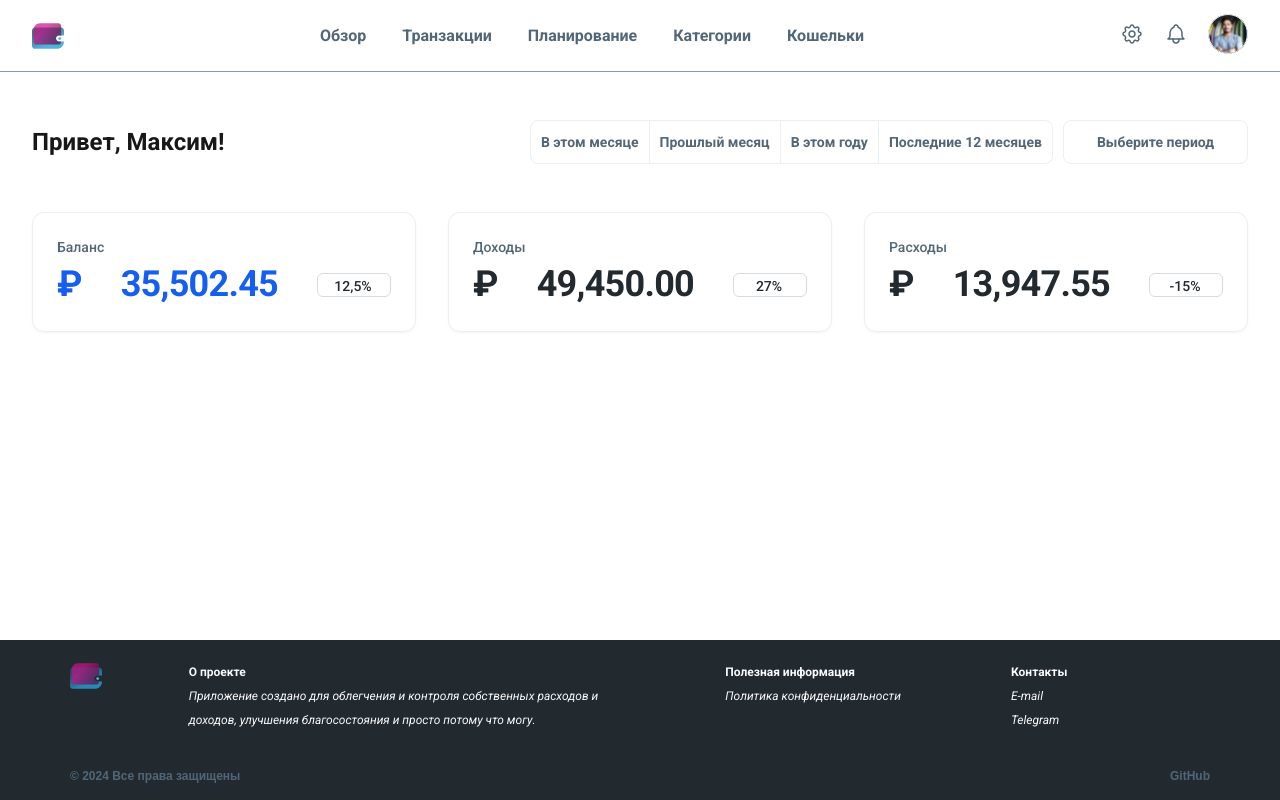
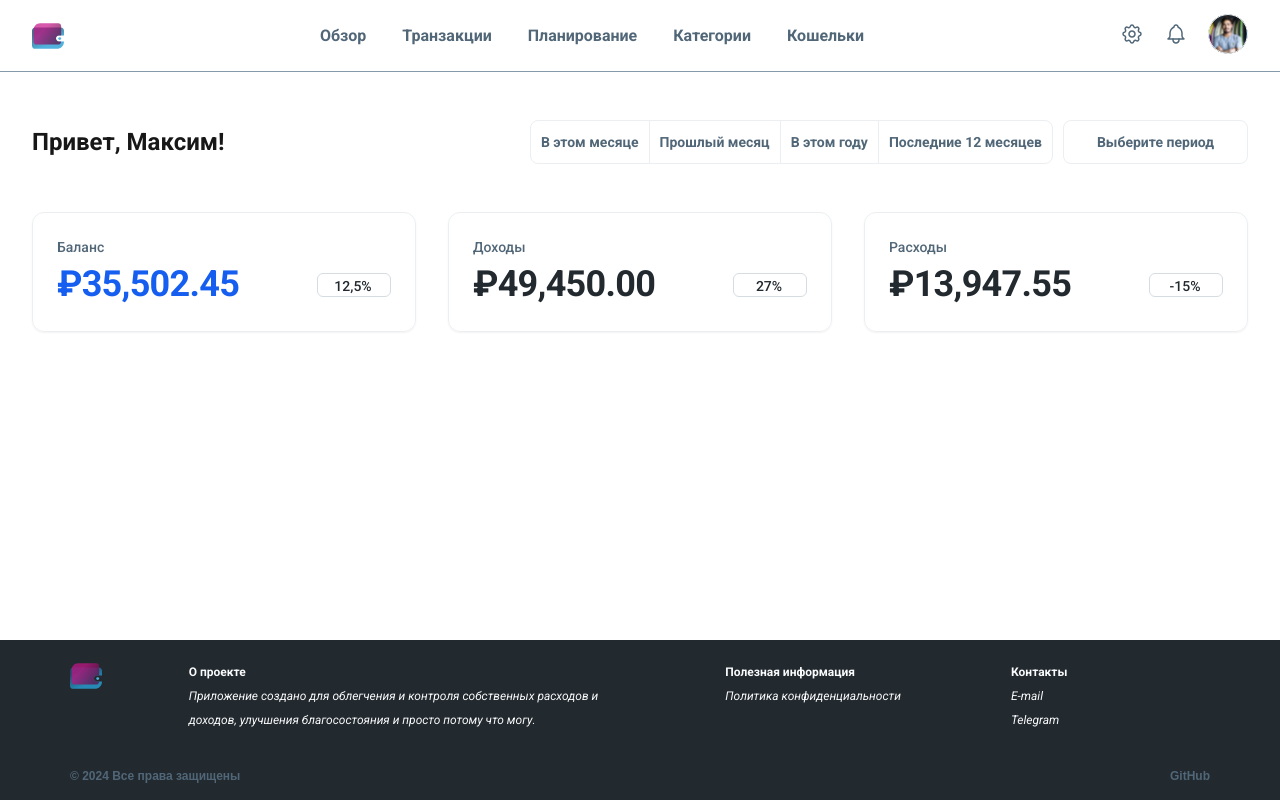
Before and after one commit to Lugovskoy-Maxim/wallet, a Next.js app: page / in a window 1280 px wide. Built offline with nearby package versions, Linux system fonts and the light colour scheme.

Commit message:
fix: remove p element

```diff
--- a/app/page.tsx
+++ b/app/page.tsx
@@ -39,21 +39,21 @@ export default function Overview() {
         <div className={styles.wallet}>
           <h2>Баланс</h2>
           <div>
-            <p>₽</p>
-            <p>35,502.45</p>
+
+            <p>₽35,502.45</p>
             <span>12,5%</span>
           </div>
         </div>
         <div className={styles.income}>
           <h2>Доходы</h2>
           <div>
-            <p>₽</p><p>49,450.00</p><span>27%</span>
+            <p>₽49,450.00</p><span>27%</span>
           </div>
         </div>
         <div className={styles.expense}>
           <h2>Расходы</h2>
           <div>
-            <p>₽</p><p>13,947.55</p><span>-15%</span>
+            <p>₽13,947.55</p><span>-15%</span>
           </div>
         </div>
       </div>
```
